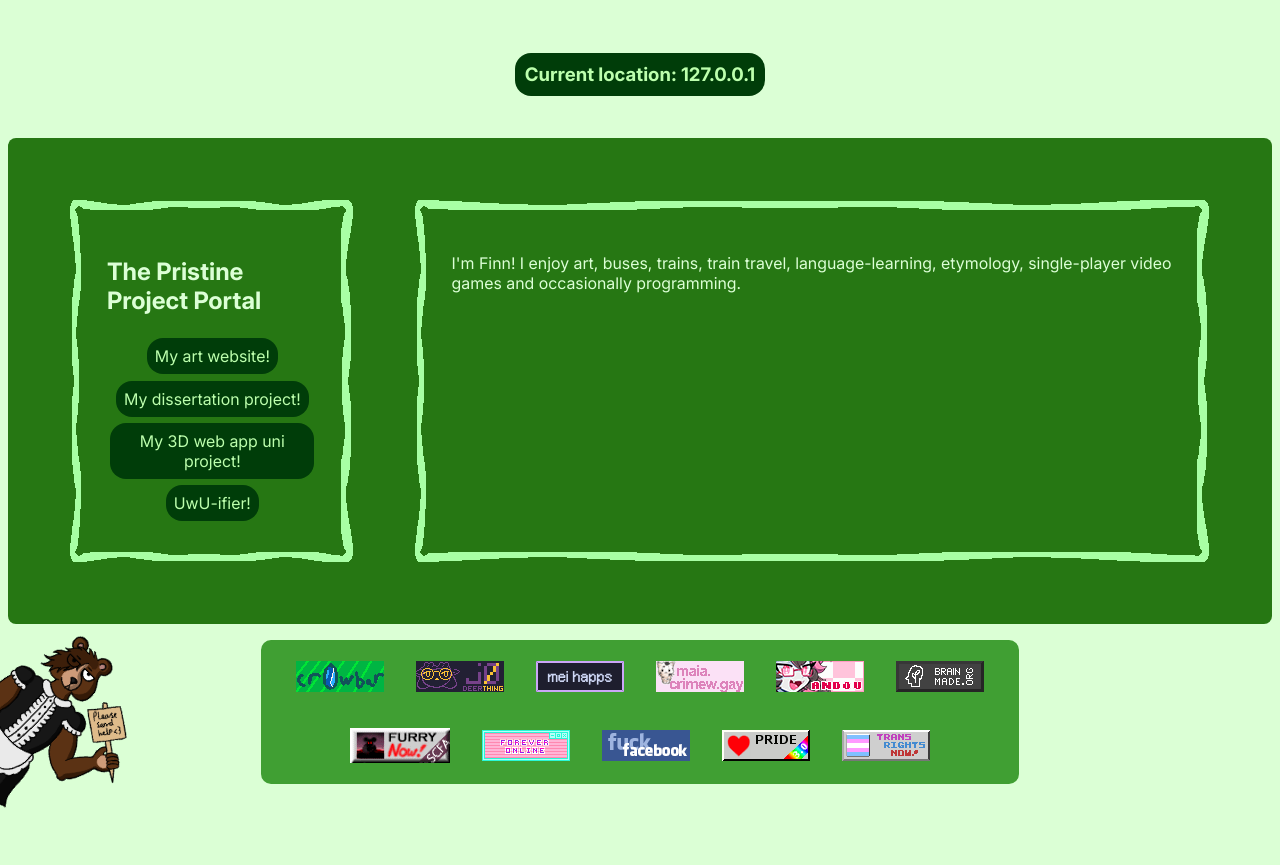
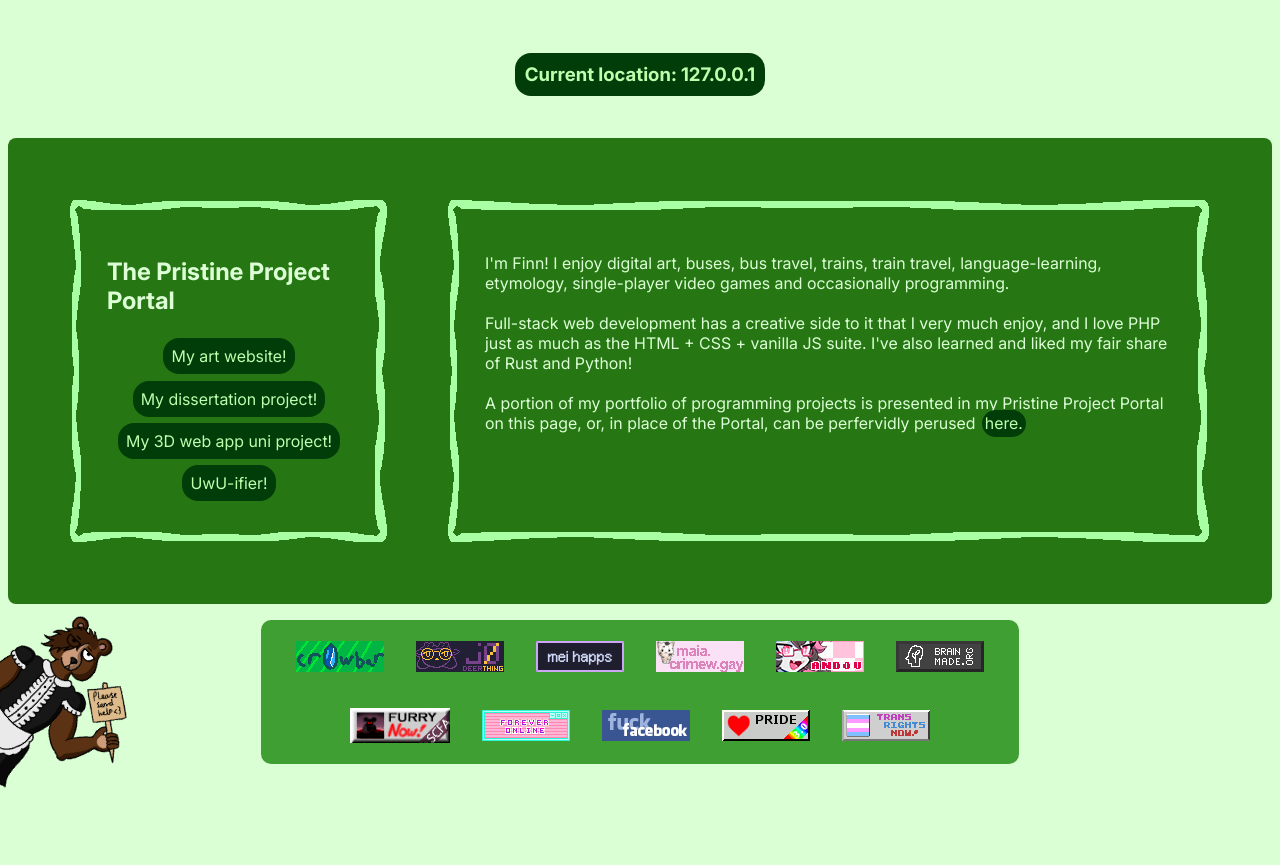
Before and after one commit to 0cr0wbar0/main, a PHP site: page / in a window 1280 px wide. Shown: the part 365-1230 px from the top of the page. After the commit the page ends 1153 px from the top, so only its background shows below. Run offline with PHP 8.4, Linux system fonts and the light colour scheme.

Commit message:
Added more interactivity and introductory text

```diff
--- a/index.php
+++ b/index.php
@@ -1,5 +1,5 @@
 <?php
-$arr = array("Funny number string: ", "Your funky lil number string: ", "I see you. ", "Current location: ");
+$arr = array("Funny number string: ", "Your funky li'l number string: ", "I see you. ", "Current location: ");
 ?>
 <!doctype html>
 <html lang="en" class="background">
@@ -11,9 +11,17 @@
     <link rel="icon" type="image/x-icon" href="./static/shocked_hugh.ico">
     <meta name="viewport" content="width=device-width, initial-scale=1">
     <script>
+        let count = 0;
         function sound() {
             let noise = document.getElementById("noise");
             noise.play();
+            let image = document.querySelector(".bearcorner");
+            image.style.top = String(Math.random() * document.documentElement.clientHeight) + "px";
+            count++;
+            if (count >= 8) {
+                document.getElementById("oneup").play();
+                count = 0;
+            }
         }
     </script>
     <title>Welcome to the bear den!</title>
@@ -43,7 +51,9 @@
     </div>
     <div class="bio">
         <p>
-            I'm Finn! I enjoy art, buses, trains, train travel, language-learning, etymology, single-player video games and occasionally programming.
+            I'm Finn! I enjoy digital art, buses, bus travel, trains, train travel, language-learning, etymology, single-player video games and occasionally programming.<br><br>
+            Full-stack web development has a creative side to it that I very much enjoy, and I love PHP just as much as the HTML + CSS + vanilla JS suite. I've also learned and liked my fair share of Rust and Python!<br><br>
+            A portion of my portfolio of programming projects is presented in my Pristine Project Portal on this page, or, in place of the Portal, can be perfervidly perused <a href="https://github.com/0cr0wbar0">here.</a>
         </p>
     </div>
 </div>
@@ -72,6 +82,10 @@
     <source type="audio/mpeg" src="static/squeak.mp3">
 </audio>
 
+<audio id="oneup">
+    <source type="audio/mpeg" src="static/1up.mp3">
+</audio>
+
 <script src="static/oneko.js"></script>
 
 </html>
--- a/static/homepage_style.css
+++ b/static/homepage_style.css
@@ -80,6 +80,7 @@
 
 .sidebar {
     display: grid;
+    min-width: 244px;
 }
 
 .sidebar nav {
@@ -105,6 +106,22 @@
 
 .bio {
     display: grid;
+}
+
+.bio a {
+    text-decoration: none;
+    text-align: center;
+    max-width: fit-content;
+    color: #bcffad;
+    background-color: #003d09;
+    border-radius: 1rem;
+    margin: 0.1rem;
+    padding: 0.2rem;
+}
+
+.bio a:hover {
+    color: #003d09;
+    background-color: #bcffad;
 }
 
 @media (max-width: 1050px) {
@@ -152,6 +169,7 @@
     left: -50px;
     overflow-x: hidden;
     position: absolute;
+    display: inline-block;
     rotate: 45deg;
     transition: all .2s ease-in-out;
 }
```
Also changed, not shown: 1 other file.
